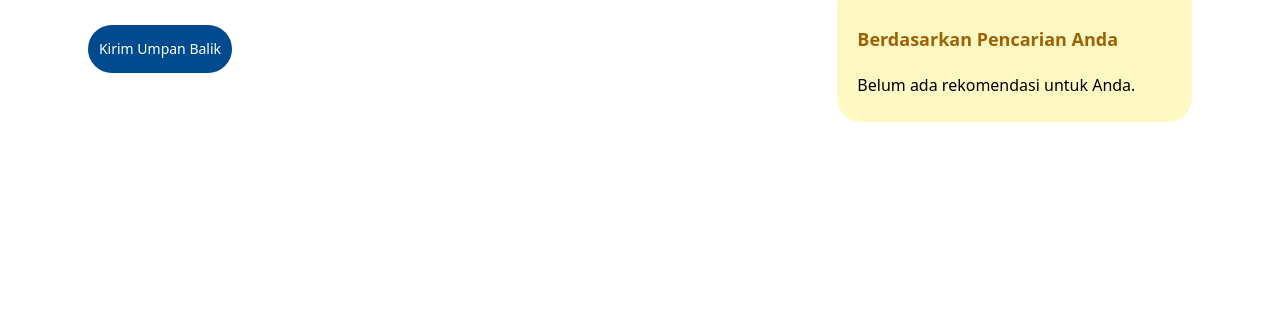
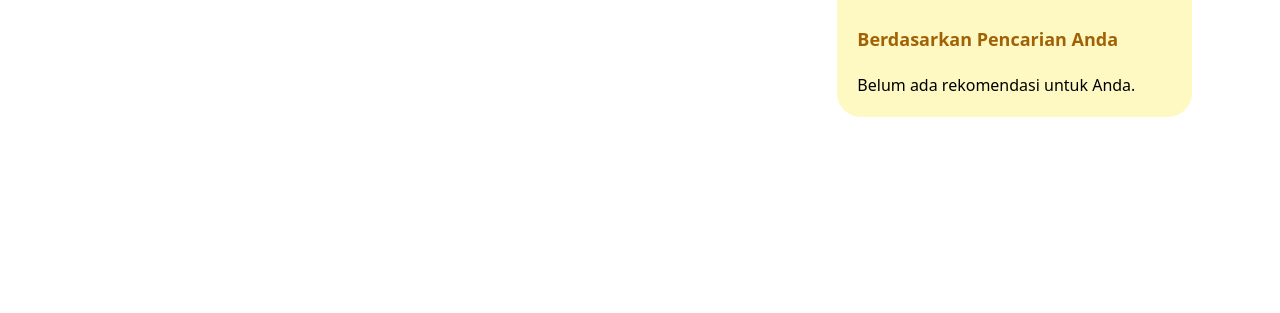
Before and after one commit to pfiddar/SR-TA-DEPLOY, a Flask app: template templates/output.html in a window 1280 px wide. Shown: the part 202-515 px from the top of the page. Run offline with Flask 3, Linux system fonts and the light colour scheme; the template is opened without the code that fills it, so the values that code supplies are empty; parts of the project's set-up code (start-up, migrations or seed data) failed here and were passed over; some libraries are stand-ins or nearby versions.

Commit message:
[ADD] Hidden submit button for relevance feedback

```diff
--- a/templates/output.html
+++ b/templates/output.html
@@ -187,7 +187,7 @@
           <input type="hidden" name="query" value="{{ title }}" />
           <div class="mt-6">
             <button type="submit" id="submitFeedback"
-              class="p-2.5 w-36 h-12 text-sm font-medium text-white bg-[#004B8F] rounded-full hover:bg-[#002f4b] transition">
+              class="hidden p-2.5 w-36 h-12 text-sm font-medium text-white bg-[#004B8F] rounded-full hover:bg-[#002f4b] transition">
               Kirim Umpan Balik
             </button>
           </div>
```
